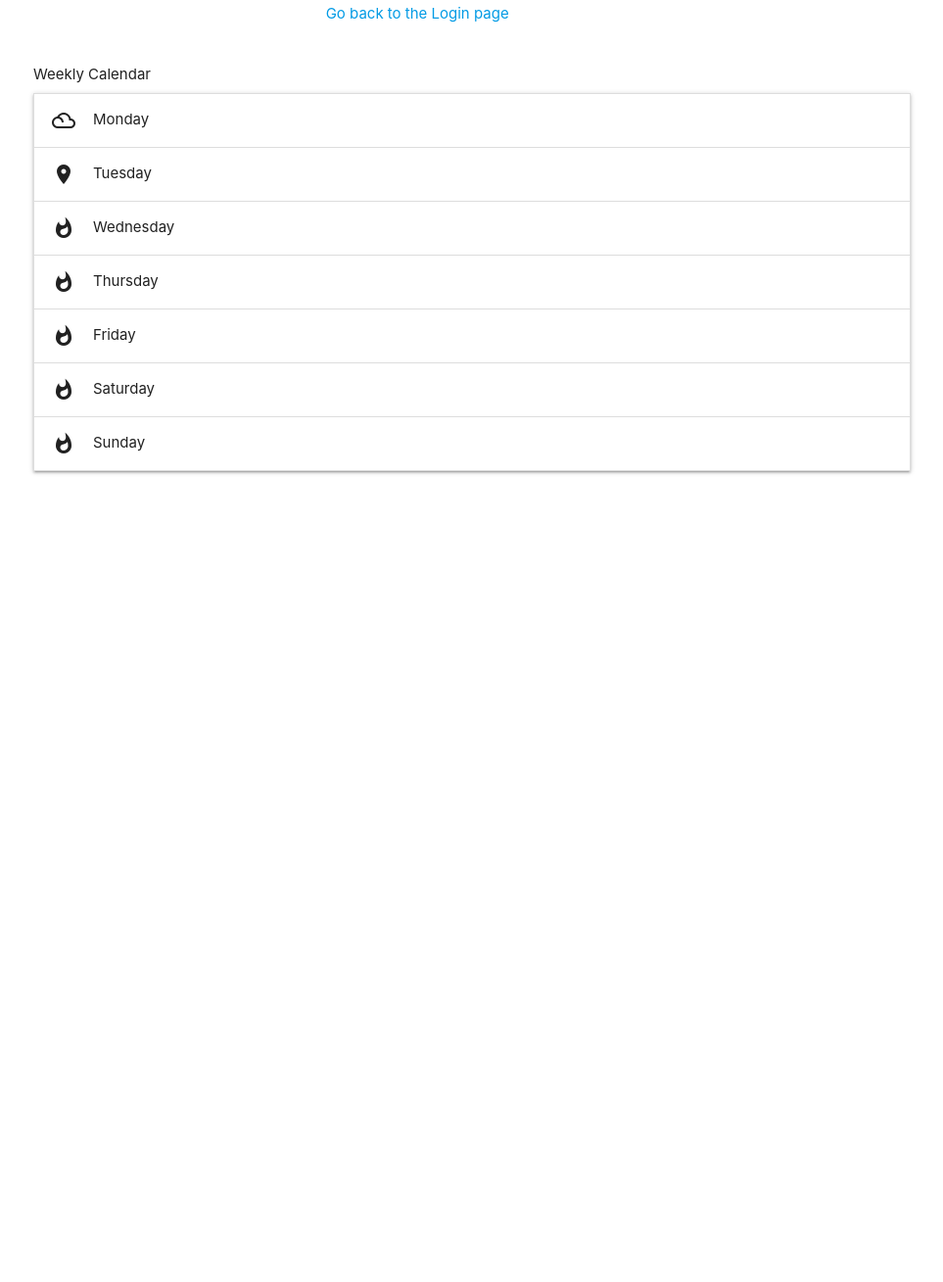
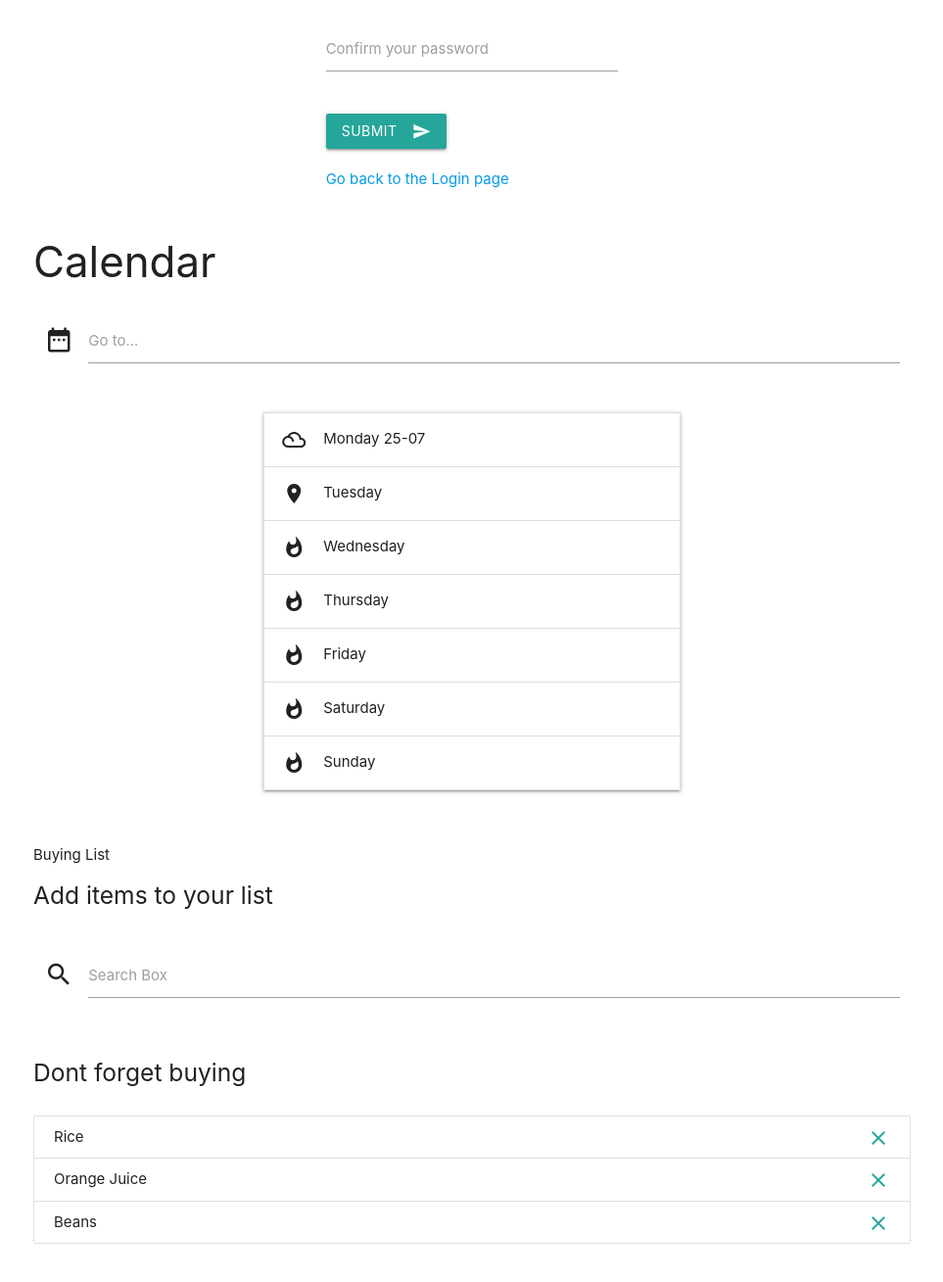
Before and after one commit to GabrielMalakias/foodlist, a plain HTML site: page index.html in a window 1280 px wide. Shown: the part 647-1956 px from the top of the page at 98% size, without its empty margins (158-1121 px from the left). Before the commit the page ends 1163 px from the top, so only its background shows below. Drawn offline with nearby package versions, Linux system fonts and the light colour scheme.

Commit message:
Working on some examples

```diff
--- a/index.html
+++ b/index.html
@@ -15,7 +15,7 @@
     <div class="container">
       <div class="row">
         <!  ----------------- LOGIN PAGE -------------------->
-        <span> Login Page </span>
+        <h3>Login</h3>
         <div class="col s4 offset-s4">
           <div class="row">
             <div class="input-field">
@@ -43,7 +43,7 @@
 
       <!  ----------------- CREATE ACCOUNT PAGE -------------------->
       <div class="row">
-        <span>Create Account</span>
+        <h3>Create Account</h3>
         <div class="col s4 offset-s4">
           <div class="row">
             <div class="input-field">
@@ -76,17 +76,27 @@
 
       <!  ----------------- Home  -------------------->
       <div class="row">
-        <span>Weekly Calendar</span>
-        <ul class="collapsible">
+        <h3>Calendar</h3>
+        <div class="row">
+          <div class="input-field col s12">
+            <i class="material-icons prefix">date_range</i>
+            <input type="text" class="datepicker">
+            <label for="autocomplete-input">Go to...</label>
+          </div>
+
+        </div>
+
+        <div class="row s6 offset-s3 col">
+          <ul class="collapsible">
           <li>
-            <div class="collapsible-header"><i class="material-icons">filter_drama</i>Monday</div>
+            <div class="collapsible-header"><i class="material-icons">filter_drama</i>Monday 25-07</div>
             <div class="collapsible-body">
               <ul class="collection">
               <li class="collection-item avatar">
                 <img src="images/food.png" alt="" class="circle">
-                <span class="title">Lunch</span>
-                <p>Rice and Beans<br>
-                Mango Juice
+                <span class="title">Breakfast</span>
+                <p>Kaesebretzen<br>
+                Grape Juice
                 </p>
               </li>
                <li class="collection-item avatar">
@@ -98,10 +108,8 @@
               </li>
                <li class="collection-item avatar">
                 <img src="images/food.png" alt="" class="circle">
-                <span class="title">Lunch</span>
-                <p>Rice and Beans<br>
-                Mango Juice
-                </p>
+                <span class="title">Dinner</span>
+                <p>Chicken Soup</p>
               </li>
             </ul>
             </div>
@@ -131,6 +139,36 @@
             <div class="collapsible-body"><span>Lorem ipsum dolor sit amet.</span></div>
           </li>
         </ul>
+        </div>
+      </div>
+
+      <!  ----------------- Buying List  -------------------->
+      <div class="row">
+        <span>Buying List</span>
+        <div class="row">
+          <div class="col s12">
+            <div class="row">
+              <h5>Add items to your list</h5>
+            </div>
+            <div class="row">
+              <div class="input-field col s12">
+                <i class="material-icons prefix">search</i>
+                <input type="text" id="autocomplete-input" class="autocomplete">
+                <label for="autocomplete-input">Search Box</label>
+              </div>
+            </div>
+          </div>
+        </div>
+        <div class="row">
+          <h5>Dont forget buying</h5>
+        </div>
+        <div class="row">
+          <ul class="collection">
+            <li class="collection-item"><div>Rice<a href="#!" class="secondary-content"><i class="material-icons">close</i></a></div></li>
+            <li class="collection-item"><div>Orange Juice<a href="#!" class="secondary-content"><i class="material-icons">close</i></a></div></li>
+            <li class="collection-item"><div>Beans<a href="#!" class="secondary-content"><i class="material-icons">close</i></a></div></li>
+          </ul>
+        </div>
       </div>
     </div>
 
@@ -139,6 +177,19 @@
       $(document).ready(function(){
         $('.collapsible').collapsible();
       });
-    </script>
+
+  $(document).ready(function(){
+    $('input.autocomplete').autocomplete({
+      data: {
+        "Rice": "https://bit.ly/31bkDNy",
+      },
+    });
+  });
+
+  document.addEventListener('DOMContentLoaded', function() {
+    var elems = document.querySelectorAll('.datepicker');
+    var instances = M.Datepicker.init(elems, {});
+  });
+      </script>
   </body>
 </html>
```
Also changed, not shown: images/rice.jpg (added).
